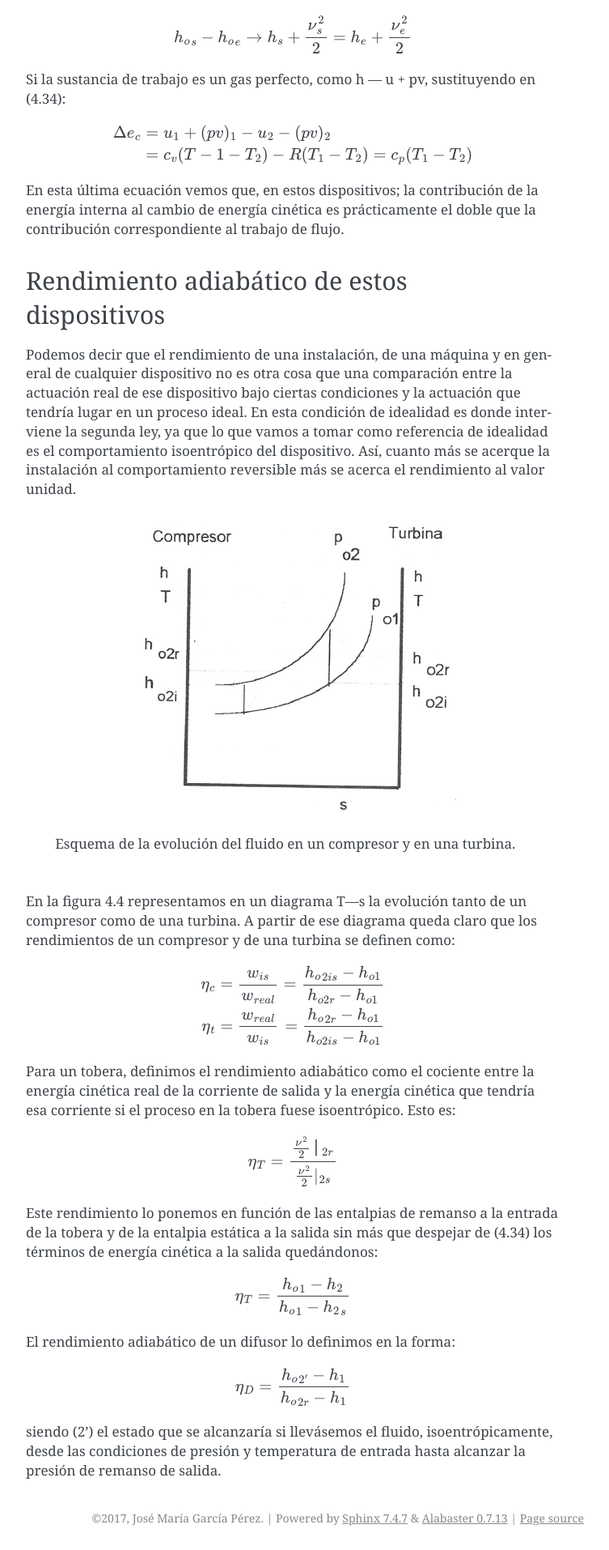
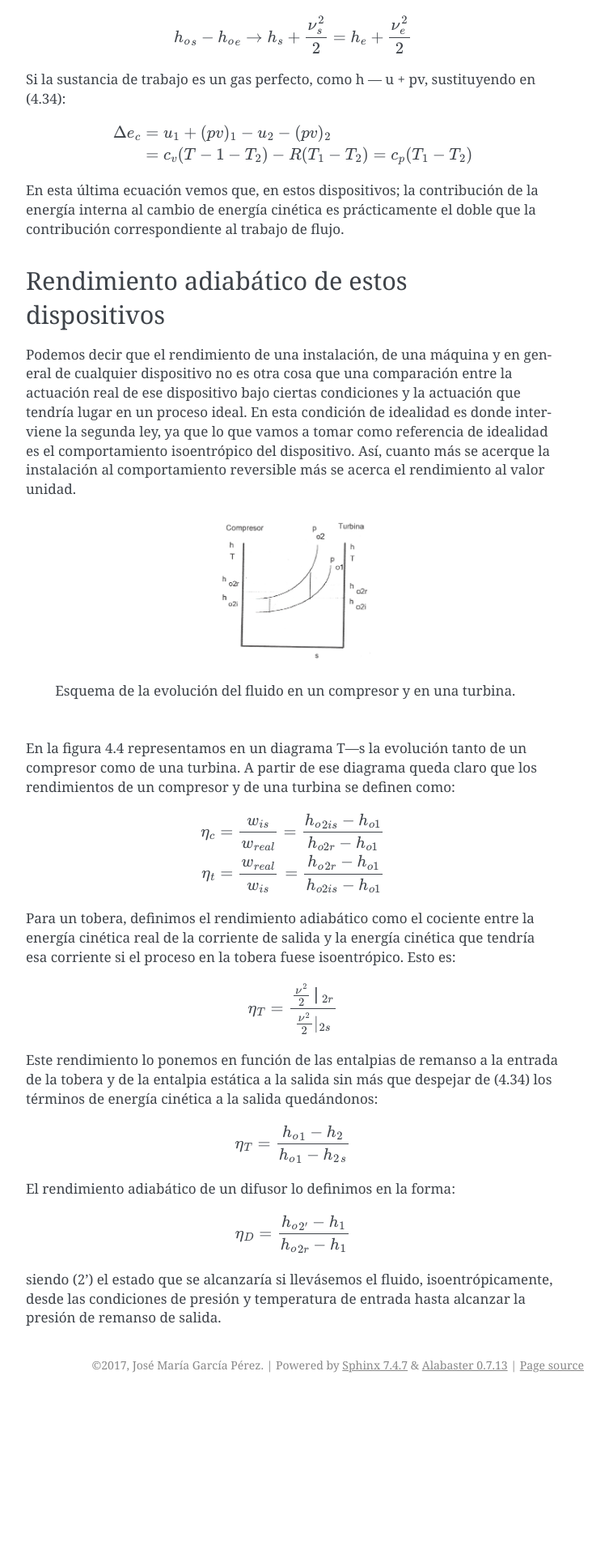
Before and after one commit to mantielero/termodinamica, a Sphinx documentation site: the page built from source/sistemas_abiertos_analisis.rst, in a window 1280 px wide. Shown: the part 1365-3279 px from the top of the page at 81% size, without its empty margins (388-1141 px from the left). Built offline with Sphinx 7.4.7, drawn with Linux system fonts in a browser that asks for light colours; pages that are not in the unit, such as notebooks, are missing from menus; after the commit the page ends 3090 px from its top, so only the background shows below that.

Commit message:
Update sistemas_abiertos_analisis.rst

```diff
--- a/source/sistemas_abiertos_analisis.rst
+++ b/source/sistemas_abiertos_analisis.rst
@@ -71,6 +71,7 @@ Rendimiento adiabático de estos dispositivos
 Podemos decir que el rendimiento de una instalación, de una máquina y en general de cualquier dispositivo no es otra cosa que una comparación entre la actuación real de ese dispositivo bajo ciertas condiciones y la actuación que tendría lugar en un proceso ideal. En esta condición de idealidad es donde interviene la segunda ley, ya que lo que vamos a tomar como referencia de idealidad es el comportamiento isoentrópico del dispositivo. Así, cuanto más se acerque la instalación al comportamiento reversible más se acerca el rendimiento al valor unidad.
 
 .. figure:: ./img/fluido_compresor_turbina.png
+   :width: 30%
 
    Esquema de la evolución del fluido en un compresor y en una turbina.
 
```
